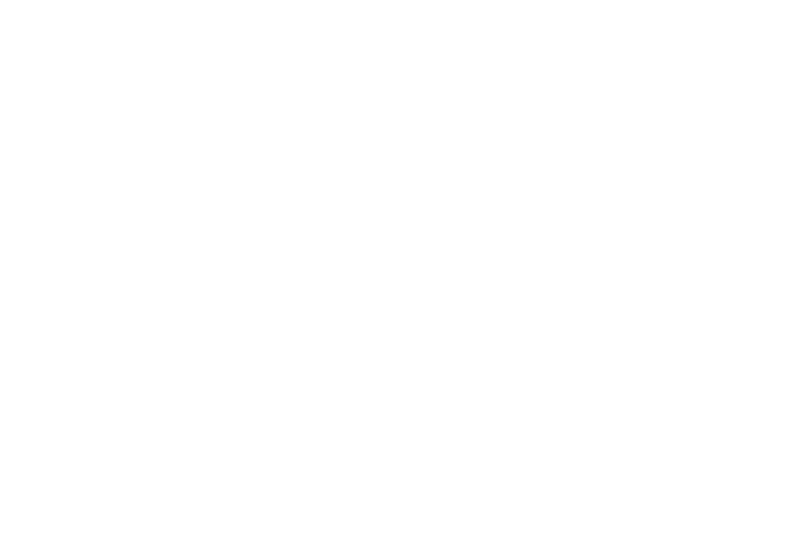
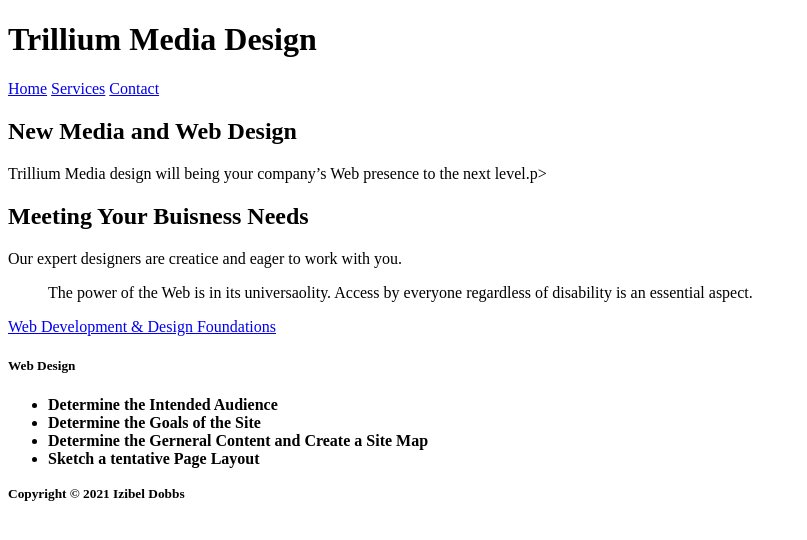
Before and after one commit to 44144Sp21/ch2-inclassnotes-izibeldobbs20, a plain HTML site: page index.html in a window 1280 px wide. Shown: the whole page, without its empty margins (0-807 px from the left). Drawn offline with Linux system fonts and the light colour scheme.

Commit message:
Izibel Dobbs chap2

```diff
--- a/index.html
+++ b/index.html
@@ -1,10 +1,38 @@
 <!DOCTYPE html>
 <html lang="en">
 	<head>
-		<title>LASTNAME Chapter 2 InClass Notes</title>
+		<title>Dobbs Chapter 2 InClass Notes</title>
 		<meta charset="utf-8">
 	</head>
-<body>
+    <body>
+        <h1>Trillium Media Design</h1>
 
-</body>
+        <nav>
+            <a href="index.html" >Home</a>
+            <a href="services.html">Services</a>
+            <a href="contact.html">Contact</a>
+       </nav>
+       <main>
+            <h2>New Media and Web Design</h2>
+            <p>Trillium Media design will being your company&rsquo;s Web presence to the next level.p>
+            <h2>Meeting Your Buisness Needs</h2>
+            <p>Our expert designers are creatice and eager to work with you.</p>
+
+            <blockquote> The power of the Web is in its universaolity. Access by everyone regardless of disability is an essential aspect.
+           </blockquote>
+
+            <a href="http://webdevfoundations.net">Web Development &amp; Design Foundations</a>
+
+            <h5>Web Design</h5>
+            <ul>
+                <li><strong> Determine the Intended Audience </strong></li>
+                <li><strong>Determine the Goals of the Site </strong></li>
+                <li><strong>Determine the Gerneral Content and Create a Site Map </strong></li>
+                <li><strong>Sketch a tentative Page Layout </strong></li>
+            </ul>
+        </main>
+        <footer>
+            <small><strong>Copyright &copy; 2021 Izibel Dobbs</strong></small></footer>
+
+    </body>
 </html>
```
Also changed, not shown: contact.html (added, +30 -0 lines), services.html (added, +30 -0 lines).
